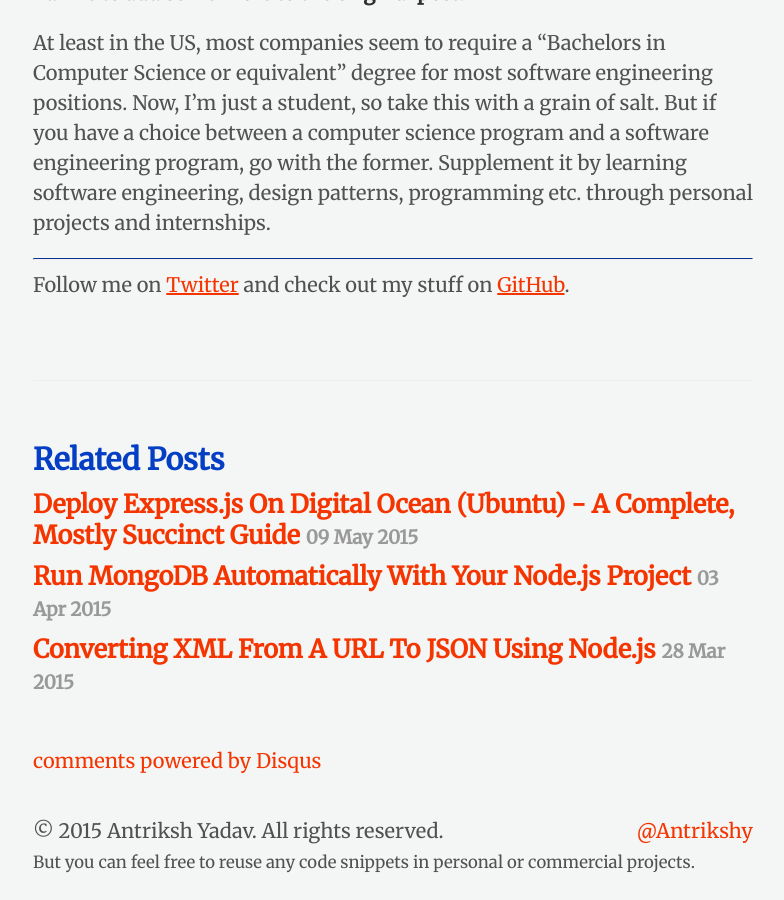
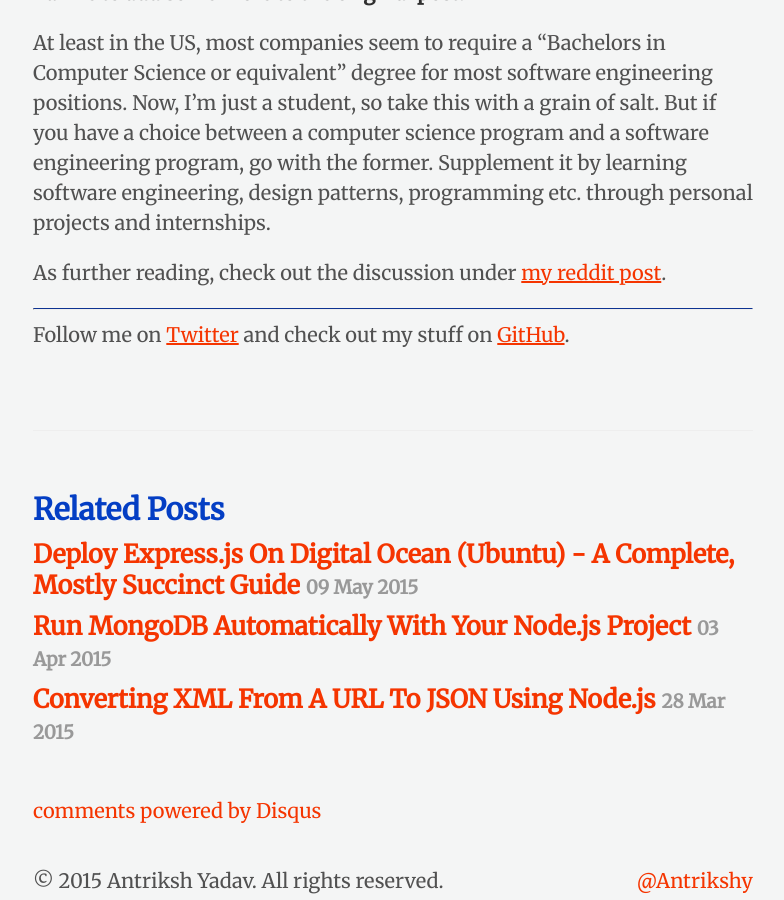
Before and after one commit to Antrikshy/antrikshy.github.io, a Jekyll site: the page built from _posts/2015-05-30-a-computer-science-program-is-not-a-software-engineering-program.md, in a window 1280 px wide and 900 px high, scrolled down 1320 px. Shown: the whole window, without its empty margins (247-1031 px from the left). Built offline with Jekyll 4.4.1, drawn with Linux system fonts in a browser that asks for light colours; Markdown is read by kramdown in place of the engine named in the settings; a script that is not in the unit is left out; comment, search, counter and statistics services are not loaded.

Commit message:
Added further reading reddit post

```diff
--- a/_posts/2015-05-30-a-computer-science-program-is-not-a-software-engineering-program.md
+++ b/_posts/2015-05-30-a-computer-science-program-is-not-a-software-engineering-program.md
@@ -27,3 +27,5 @@ Someone correct me if I'm wrong.
 **I'd like to add some more to the original post:**
 
 At least in the US, most companies seem to require a "Bachelors in Computer Science or equivalent" degree for most software engineering positions. Now, I'm just a student, so take this with a grain of salt. But if you have a choice between a computer science program and a software engineering program, go with the former. Supplement it by learning software engineering, design patterns, programming etc. through personal projects and internships.
+
+As further reading, check out the discussion under [my reddit post](http://redd.it/37t3fj).
```
